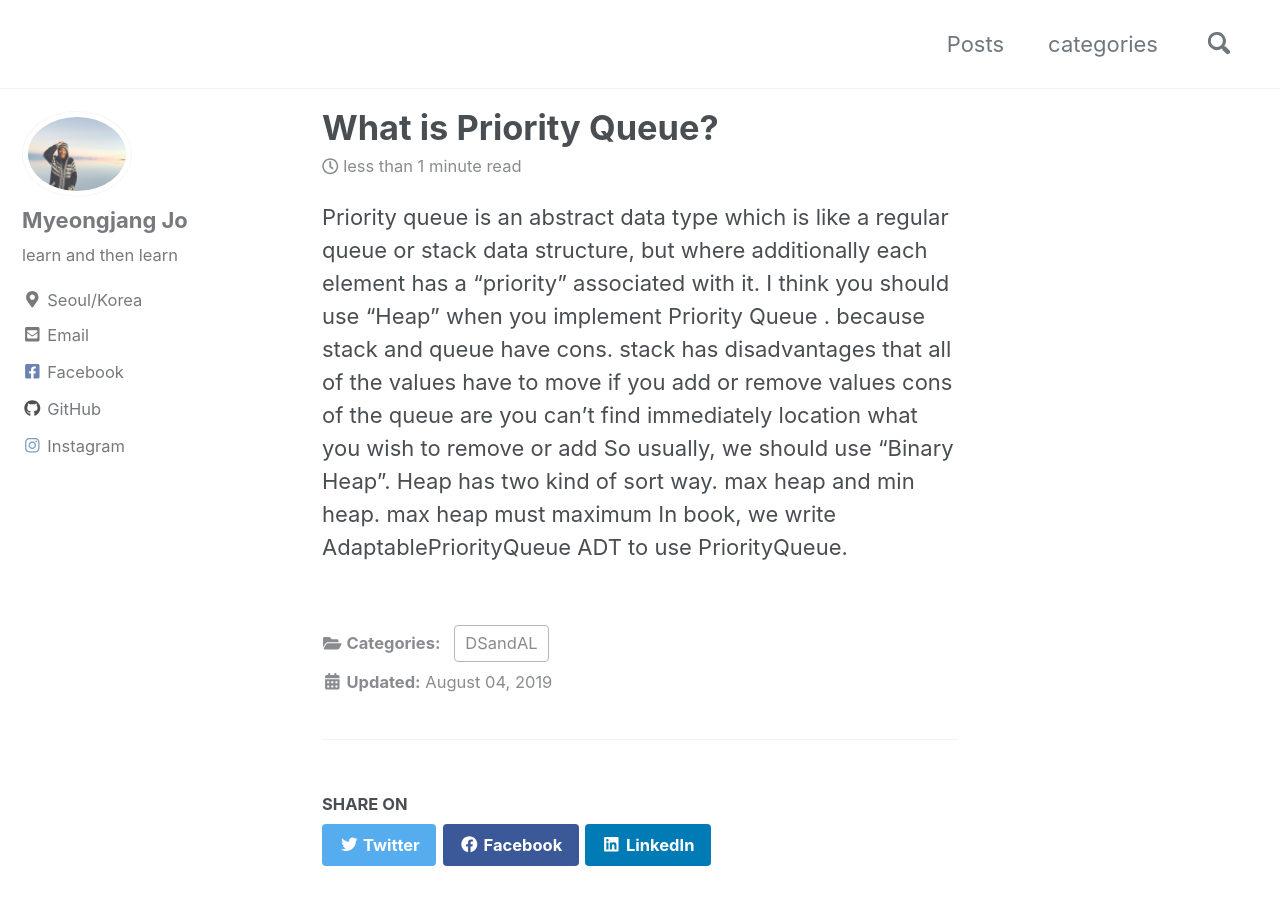
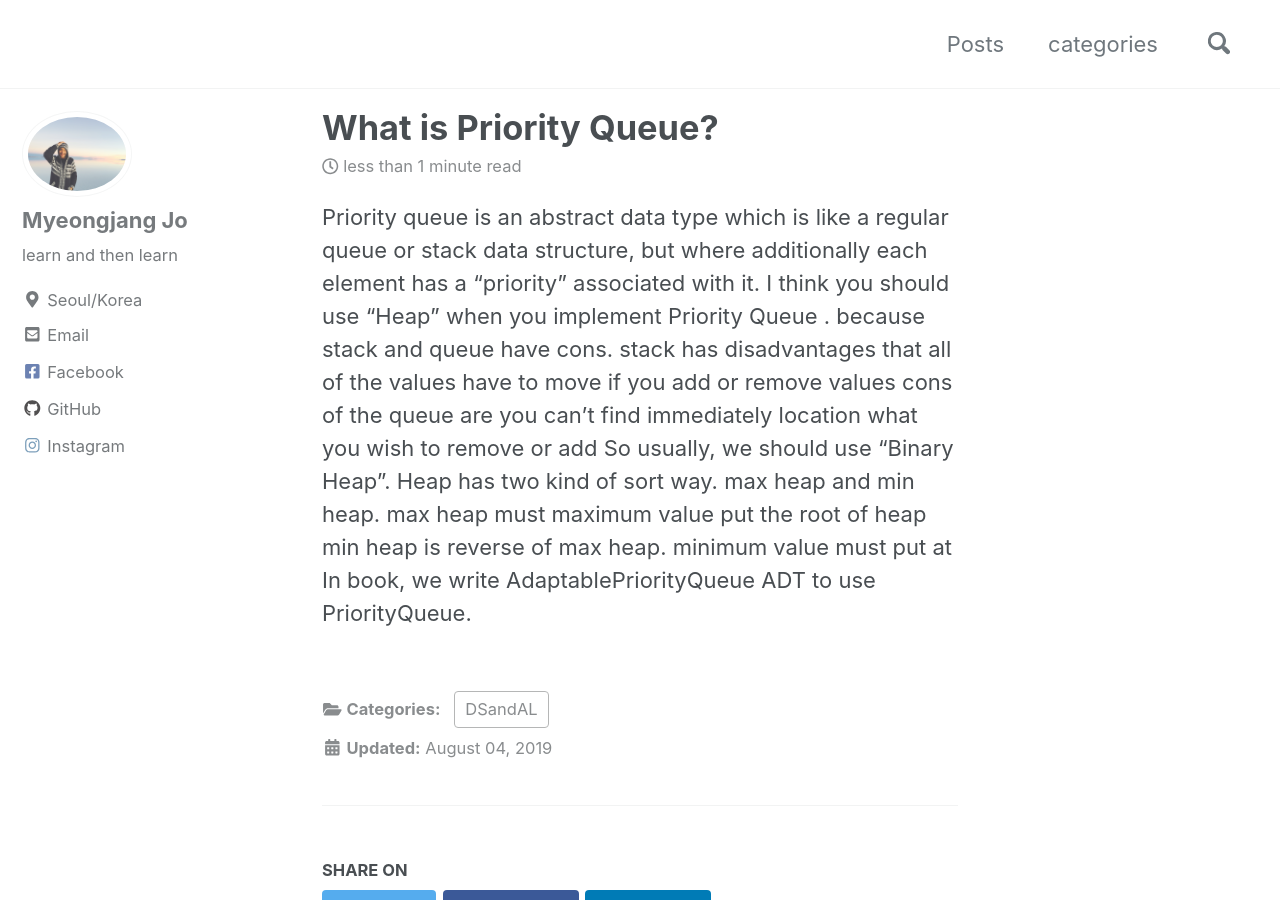
Before and after one commit to josephmjjo/josephmjjo.github.io, a Jekyll site: the page built from _posts/2019-08-04-priorityqueue.md, in a window 1280 px wide and 900 px high. Built offline with Jekyll 4.4.1, drawn with Linux system fonts in a browser that asks for light colours; cached includes are drawn as plain includes; nearby versions of some CDN libraries.

Commit message:
_posts/2019-08-04-priorityqueue.md updated from https://stackedit.io/

```diff
--- a/_posts/2019-08-04-priorityqueue.md
+++ b/_posts/2019-08-04-priorityqueue.md
@@ -12,9 +12,10 @@ stack has disadvantages that all of the values have to move if you add or remove
 cons of the queue are you can't find immediately location what you wish to remove or add
 So usually, we should use "Binary Heap".
 Heap has two kind of sort way. max heap  and min heap.
-max heap must maximum
+max heap must maximum value put the root of heap
+min heap is reverse of max heap. minimum value must put at
 In book, we write AdaptablePriorityQueue ADT to use PriorityQueue.
 
 <!--stackedit_data:
-eyJoaXN0b3J5IjpbMjA1ODg5MDk3NywtMzcwNDI4NjY5XX0=
+eyJoaXN0b3J5IjpbLTIwNTQ2NTcyMTIsLTM3MDQyODY2OV19
 -->
```
